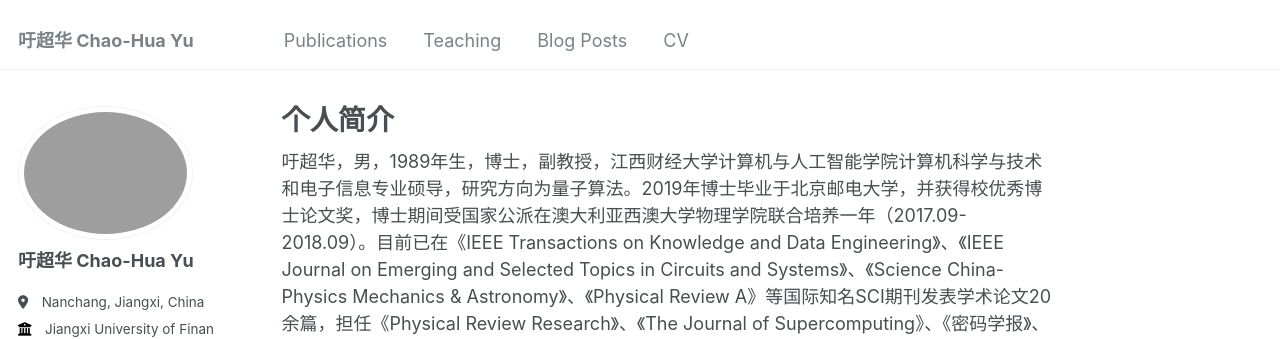
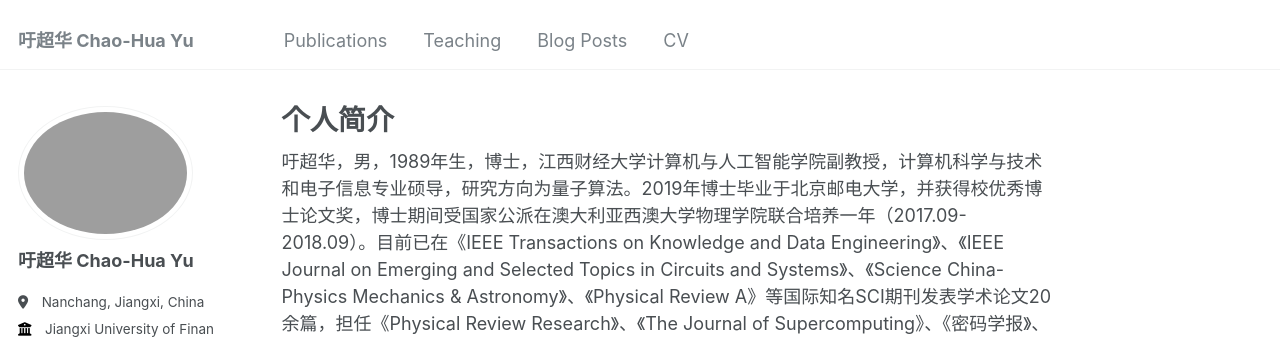
Before and after one commit to YCHbetter/YCHbetter.github.io, a Jekyll site: the page built from _pages/about.md, in a window 1280 px wide and 1343 px high. Shown: the top 339 px of the window. Built offline with Jekyll 4.4.1, drawn with Linux system fonts in a browser that asks for light colours; some web fonts are replaced; some of the changed text lies outside the part shown.

Commit message:
Update again!

```diff
--- a/_pages/about.md
+++ b/_pages/about.md
@@ -7,7 +7,7 @@ redirect_from:
   - /about.html
 ---
 
-吁超华，男，1989年生，博士，副教授，江西财经大学计算机与人工智能学院计算机科学与技术和电子信息专业硕导，研究方向为量子算法。2019年博士毕业于北京邮电大学，并获得校优秀博士论文奖，博士期间受国家公派在澳大利亚西澳大学物理学院联合培养一年（2017.09-2018.09）。目前已在《IEEE Transactions on Knowledge and Data Engineering》、《IEEE Journal on Emerging and Selected Topics in Circuits and Systems》、《Science China-Physics Mechanics & Astronomy》、《Physical Review A》等国际知名SCI期刊发表学术论文20余篇，担任《Physical Review Research》、《The Journal of Supercomputing》、《密码学报》、《量子电子学报》等学术期刊审稿人。本人每年招收1-2名硕士研究生，欢迎数学基础好、对量子算法（尤其是机器学习、数据挖掘方向）感兴趣的考生通过电子邮件地址yuchaohua@jxufe.edu.cn联系！
+吁超华，男，1989年生，博士，江西财经大学计算机与人工智能学院副教授，计算机科学与技术和电子信息专业硕导，研究方向为量子算法。2019年博士毕业于北京邮电大学，并获得校优秀博士论文奖，博士期间受国家公派在澳大利亚西澳大学物理学院联合培养一年（2017.09-2018.09）。目前已在《IEEE Transactions on Knowledge and Data Engineering》、《IEEE Journal on Emerging and Selected Topics in Circuits and Systems》、《Science China-Physics Mechanics & Astronomy》、《Physical Review A》等国际知名SCI期刊发表学术论文20余篇，担任《Physical Review Research》、《The Journal of Supercomputing》、《密码学报》、《量子电子学报》等学术期刊审稿人。本人每年招收1-2名硕士研究生，欢迎数学基础好、对量子算法（尤其是机器学习、数据挖掘方向）感兴趣的考生通过电子邮件地址yuchaohua@jxufe.edu.cn联系！
 
 About me
 ========
```
